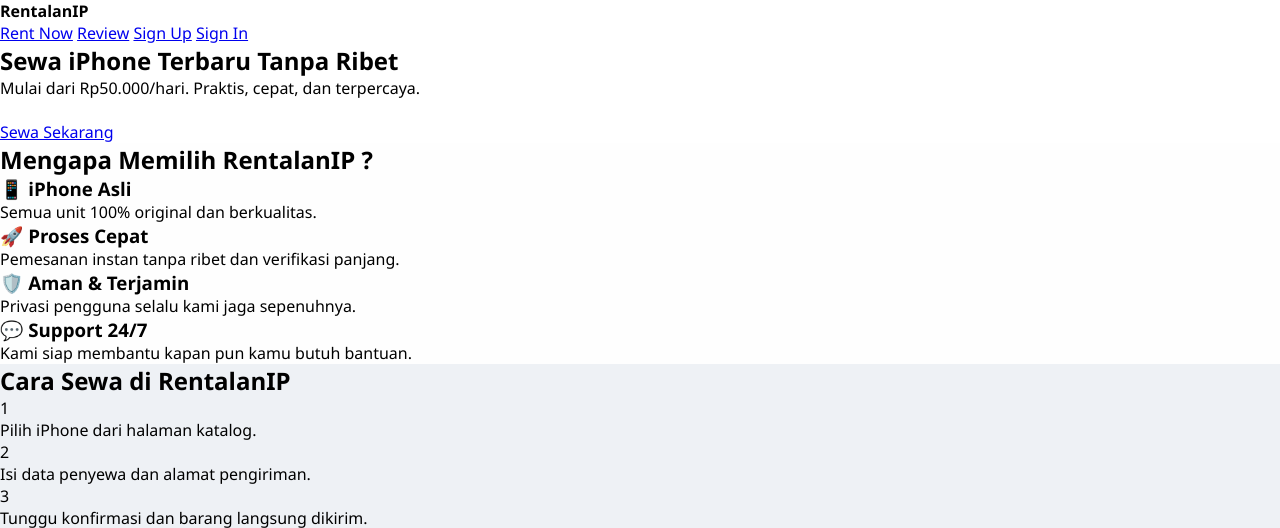
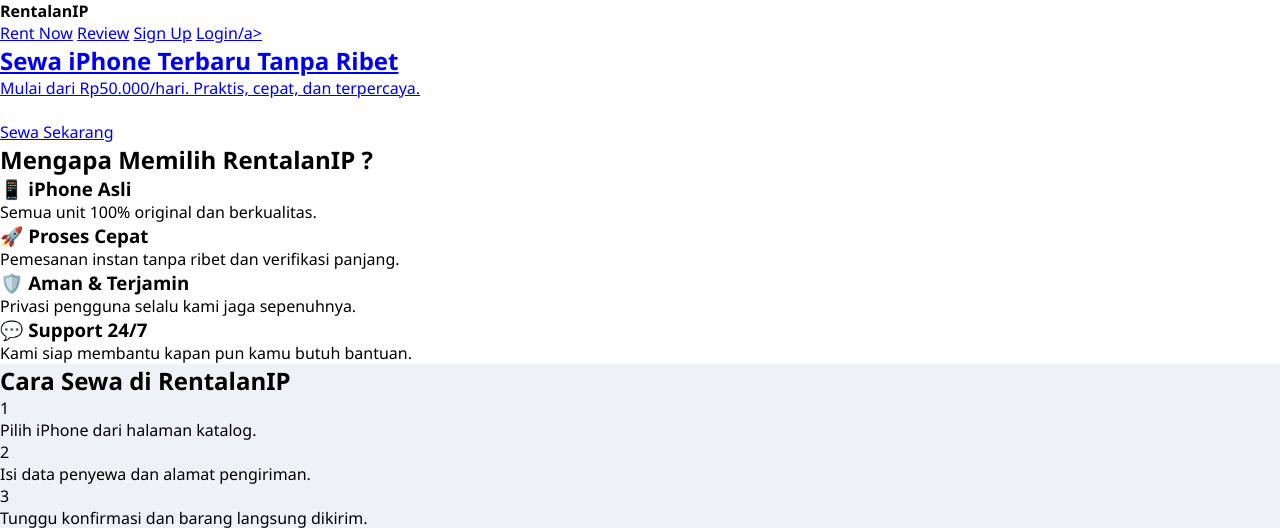
Before and after one commit to Ilhamfrp/Projek-PWD, a PHP site: page / in a window 1280 px wide. Shown: the top 528 px of the page. Run offline with PHP 8.4, Linux system fonts and the light colour scheme; the visitor is signed in with stand-in values (Sample User, id 1).

Commit message:
Update index.php

```diff
--- a/index.php
+++ b/index.php
@@ -26,7 +26,7 @@
       <a href="sewa.php">Rent Now</a>
       <a href="review.php">Review</a>
       <a href="register.php">Sign Up</a>
-      <a href="login.php">Sign In</a>
+      <a href="login.php">Login/a>
     </div>
   </header>
 
```
